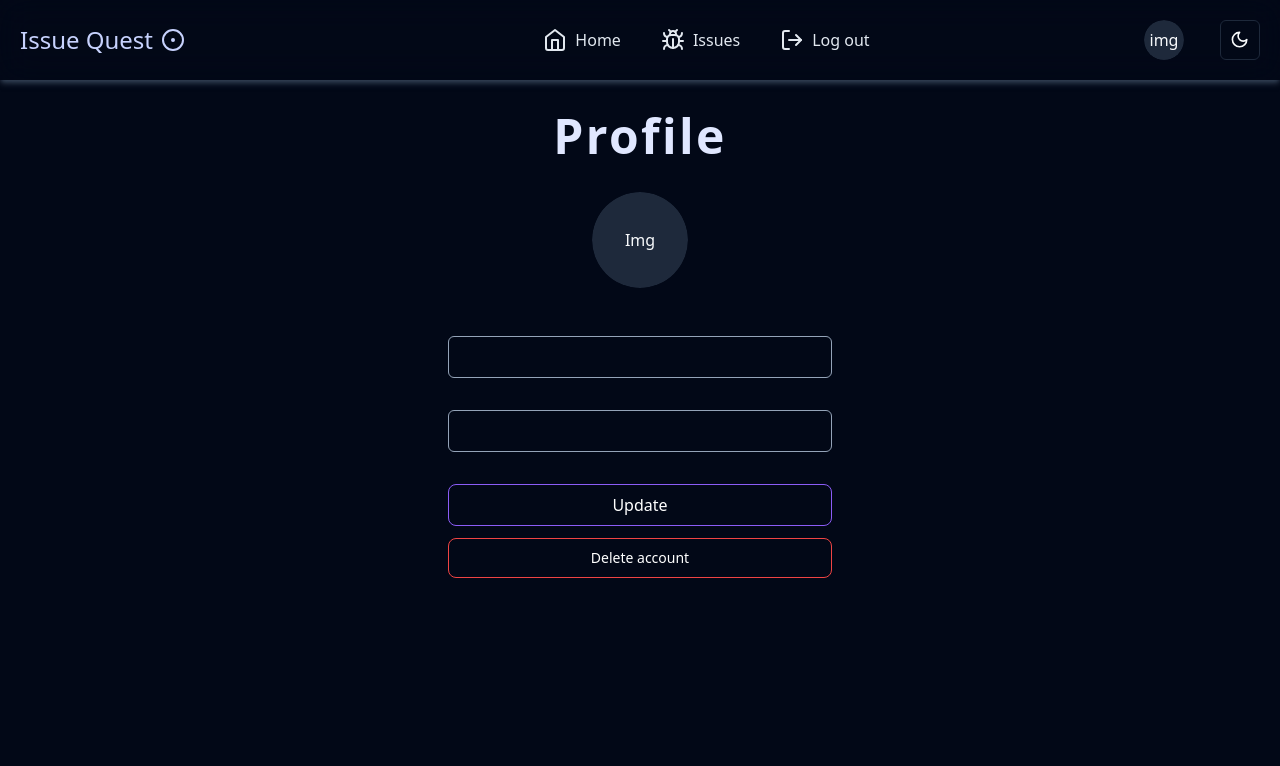
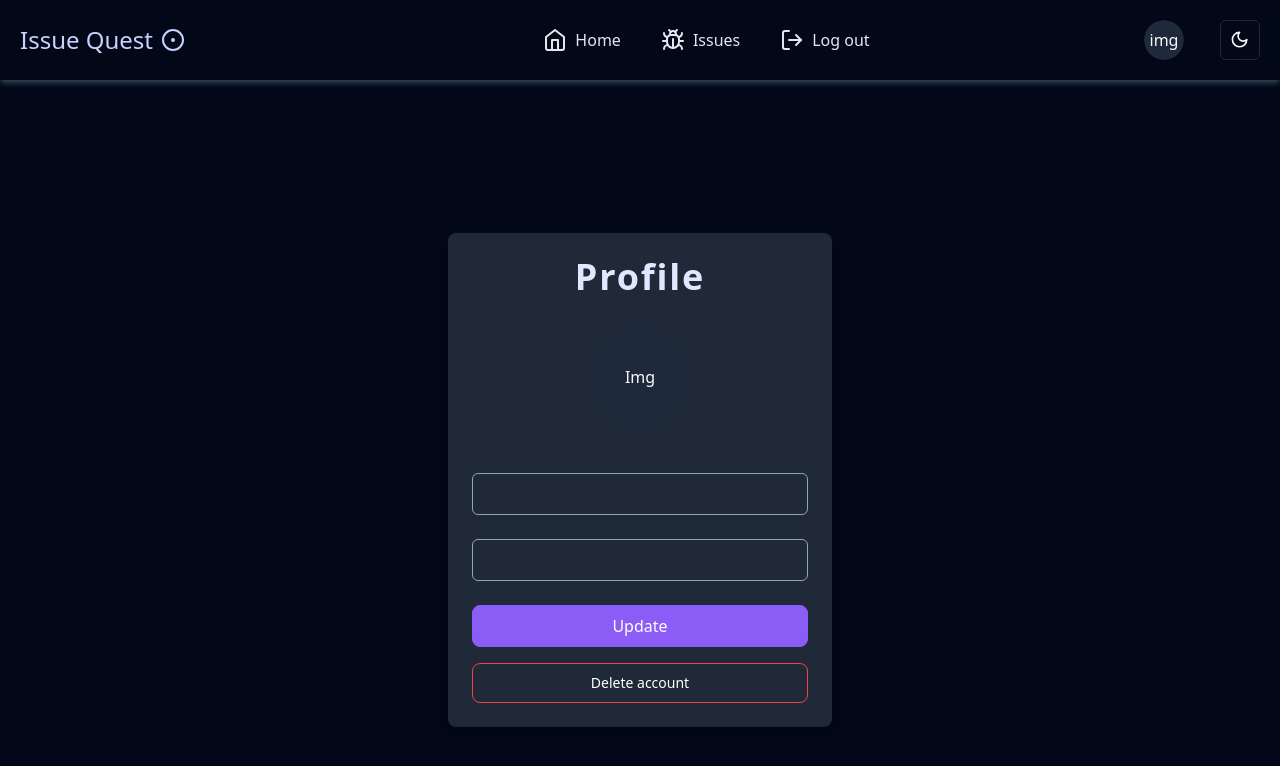
Before and after one commit to Anushka200310/issue-quest, a React (Vite) app in the folder client/: page /profile in a window 1280 px wide. Shown: the top 766 px of the page. Built offline with nearby package versions, Linux system fonts and the light colour scheme; no server answers; sample sign-in values are in the browser's storage.

Commit message:
Improved profile page

```diff
--- a/client/src/pages/Profile.jsx
+++ b/client/src/pages/Profile.jsx
@@ -1,42 +1,216 @@
-import React, { useState, useEffect } from 'react'
+// import React, { useState, useEffect } from 'react'
+// import useAuth from '@/store/auth';
+// import { Link, Navigate } from 'react-router-dom';
+// import { Avatar, AvatarFallback, AvatarImage } from "@/components/ui/avatar"
+// import { Button } from "@/components/ui/button"
+// import {
+//   Popover,
+//   PopoverContent,
+//   PopoverTrigger,
+// } from "@/components/ui/popover"
+// import { useRef } from 'react';
+// import { getDownloadURL, getStorage, ref, uploadBytesResumable } from 'firebase/storage'
+// import { app } from '@/firebase';
+// import toast, { Toaster } from 'react-hot-toast';
+// import { useNavigate } from 'react-router-dom';
+
+// const Profile = () => {
+//     const { isLoggedIn, user, API, AuthToken } = useAuth();
+//     const fileRef = useRef(null)
+//     const [file, setFile] = useState(undefined)
+//     const [fileper, setFileper] = useState(0)
+//     const [fileUploadError, setFileUploadError] = useState(false)
+//     const [formData, setFormData] = useState({})
+
+//     const navigate = useNavigate();
+
+//     if(!isLoggedIn){
+//         return <Navigate to="/signup" />
+//     }
+
+//     useEffect(() => {
+//      if(file){
+//       handleFileUpload(file);
+//      }
+//     }, [file])
+
+
+//     const handleFileUpload = (file)=>{
+//       const storage = getStorage(app)
+//       const fileName = new Date().getTime() + file.name;
+//       const storageRef = ref(storage, fileName);
+//       const uploadTask = uploadBytesResumable(storageRef, file);
+
+//       uploadTask.on('state_changed',
+//       (snapshot) => {
+//         const progress = (snapshot.bytesTransferred / snapshot.totalBytes) * 100;
+//         setFileper(Math.round(progress))
+//         console.log('upload is ' + progress + '% done');
+//       },
+
+
+//       (error)=>{
+//         setFileUploadError(true)
+
+//       },
+
+//       ()=>{
+//         getDownloadURL(uploadTask.snapshot.ref).then((downloadURL) =>{
+//           setFormData({...formData, avatar: downloadURL})
+//         });
+//       }
+
+//       );
+
+//     }
+
+//     const handleChange = (e)=>{
+//       setFormData({...formData, [e.target.id]: e.target.value});
+//       console.log(formData);
+//     }
+
+//     const handleSubmit = async(e)=>{
+//       e.preventDefault();
+
+//       try {
+//         const res = await fetch(`${API}/api/user/update/${user._id}`, {
+//           method : "POST",
+//           headers : {
+//             'Content-Type' : 'application/json',
+//             Authorization : AuthToken,
+//           },
+//           body : JSON.stringify(formData)
+
+//         })
+
+//         const data = await res.json()
+//         console.log(data);
+
+//         if(res.ok){
+//           toast.success('Your info updated successfully');
+//         }
+//       } catch (error) {
+//         console.log(error)
+//       }
+
+//     }
+
+//     const handleDeleteUser = async()=>{
+//       try {
+//         const res = await fetch(`${API}/api/user/delete/${user._id}`, {
+//           method : "DELETE",
+//           headers : {
+//             'Content-Type' : 'application/json',
+//             Authorization : AuthToken,
+//           },
+//         })
+
+//         const data = await res.json()
+
+//         if(data.clearToken){
+//           localStorage.removeItem('token');
+//           navigate("/signup")
+//         }
+
+
+//       } catch (error) {
+//         console.log(error);
+//       }
+
+//     }
+
+//   return (
+//     <>
+//       <div className='mx-auto'>
+//         <h1 className='text-3xl sm:text-5xl text-center my-8 tracking-wider text-blue-950 font-bold dark:text-indigo-100'>Profile</h1>
+//         <form onSubmit={handleSubmit} className='flex flex-col items-center w-full'>
+
+//           <input type ='file' onChange={(e)=>setFile(e.target.files[0])} ref={fileRef} hidden accept='image/*' />
+
+//          <Avatar className='w-20 sm:w-24 h-20 sm:h-24 mb-6 ' onClick={()=>{fileRef.current.click()}}>
+//             <Link to='/profile'><AvatarImage src={formData.avatar || user.avatar} alt="profile picture" /></Link>
+//             <AvatarFallback>Img</AvatarFallback>
+//          </Avatar>
+
+//          <p className='mb-6'>
+//           {fileUploadError ? (<span>Error image upload</span>) : fileper > 0 && fileper < 100 ? (<span>{`uploading ${fileper}`}</span>) : fileper === 100 ? (<span className='text-green-600'>Image successfully uploaded</span>) : null}
+//          </p>
+
+//          <input defaultValue={user.name} id='name'  type="name" required onChange={handleChange} className='py-2 px-3 border border-slate-500 dark:bg-transparent dark:border-slate-400 dark:text-white rounded-md mb-8 w-[70%] lg:w-[30%] sm:w-[40%]' />
+//          <input defaultValue={user.email} id='email' type="email" required onChange={handleChange} className='py-2 px-3 dark:bg-transparent dark:text-white border border-slate-600 dark:border-slate-400 rounded-md mb-8 w-[70%] lg:w-[30%] sm:w-[40%]' />
+
+//          <button className='border px-6 py-2 rounded-lg hover:bg-violet-500 hover:text-white border-violet-500  dark:hover:border-none dark:hover:bg-violet-500 dark:border-violet-500 dark:bg-transparent dark:text-white w-[70%] lg:w-[30%] sm:w-[40%]'>Update</button>
+//          <Popover>
+//          <PopoverTrigger asChild>
+//          <Button variant='outline' className='border px-6 py-2 mt-3 rounded-lg border-red-500 hover:bg-red-600 hover:text-white dark:border-red-500 dark:hover:bg-red-500 dark:bg-transparent dark:text-white w-[70%] lg:w-[30%] sm:w-[40%]'>Delete account</Button>
+//          </PopoverTrigger>
+//          <PopoverContent className="w-80">
+//         <div className="grid gap-4">
+//           <div className="space-y-2">
+//             <h4 className="font-medium leading-none">Do you want to delete your account?</h4>
+//           </div>
+//           <div className="grid gap-2">
+//             <div className="grid grid-cols-2 items-center gap-4">
+//               <Button variant='outline' onClick={handleDeleteUser}>Yes</Button>
+//               <Link to='/' className='border border-input bg-background rounded-md text-center py-2 hover:bg-accent hover:text-accent-foreground'>No</Link>
+//             </div>
+//           </div>
+//         </div>
+//       </PopoverContent>
+//       </Popover>
+//         </form>
+//       </div>
+//       <Toaster />
+//     </>
+//   )
+// }
+
+// export default Profile;
+
+
+    //firebase storage
+    // allow read;
+    // allow write: if
+    // request.resource.size < 2 * 1024 * 1024 &&
+    // request.resource.contentType.matches('image/.*')
+
+
+
+    import React, { useState, useEffect, useRef } from 'react';
     import useAuth from '@/store/auth';
-import { Link, Navigate } from 'react-router-dom';
-import { Avatar, AvatarFallback, AvatarImage } from "@/components/ui/avatar"
-import { Button } from "@/components/ui/button"
+    import { Link, Navigate, useNavigate } from 'react-router-dom';
+    import { Avatar, AvatarFallback, AvatarImage } from "@/components/ui/avatar";
+    import { Button } from "@/components/ui/button";
     import {
       Popover,
       PopoverContent,
       PopoverTrigger,
-} from "@/components/ui/popover"
-import { useRef } from 'react';
-import { getDownloadURL, getStorage, ref, uploadBytesResumable } from 'firebase/storage'
+    } from "@/components/ui/popover";
+    import { getDownloadURL, getStorage, ref, uploadBytesResumable } from 'firebase/storage';
     import { app } from '@/firebase';
     import toast, { Toaster } from 'react-hot-toast';
-import { useNavigate } from 'react-router-dom';
 
     const Profile = () => {
       const { isLoggedIn, user, API, AuthToken } = useAuth();
-    const fileRef = useRef(null)
-    const [file, setFile] = useState(undefined)
-    const [fileper, setFileper] = useState(0)
-    const [fileUploadError, setFileUploadError] = useState(false)
-    const [formData, setFormData] = useState({})
-
+      const fileRef = useRef(null);
+      const [file, setFile] = useState(undefined);
+      const [fileper, setFileper] = useState(0);
+      const [fileUploadError, setFileUploadError] = useState(false);
+      const [formData, setFormData] = useState({});
       const navigate = useNavigate();
 
-    if(!isLoggedIn){
-        return <Navigate to="/signup" />
+      if (!isLoggedIn) {
+        return <Navigate to="/signup" />;
       }
 
       useEffect(() => {
-     if(file){
+        if (file) {
           handleFileUpload(file);
         }
-    }, [file])
+      }, [file]);
 
-
-    const handleFileUpload = (file)=>{
-      const storage = getStorage(app)
+      const handleFileUpload = (file) => {
+        const storage = getStorage(app);
         const fileName = new Date().getTime() + file.name;
         const storageRef = ref(storage, fileName);
         const uploadTask = uploadBytesResumable(storageRef, file);
@@ -44,115 +218,84 @@ const Profile = () => {
         uploadTask.on('state_changed',
           (snapshot) => {
             const progress = (snapshot.bytesTransferred / snapshot.totalBytes) * 100;
-        setFileper(Math.round(progress))
-        console.log('upload is ' + progress + '% done');
+            setFileper(Math.round(progress));
           },
-
-
-      (error)=>{
-        setFileUploadError(true)
-
+          (error) => {
+            setFileUploadError(true);
           },
-
-      ()=>{
-        getDownloadURL(uploadTask.snapshot.ref).then((downloadURL) =>{
-          setFormData({...formData, avatar: downloadURL})
+          () => {
+            getDownloadURL(uploadTask.snapshot.ref).then((downloadURL) => {
+              setFormData({ ...formData, avatar: downloadURL });
             });
           }
+        );
+      };
 
-      );
+      const handleChange = (e) => {
+        setFormData({ ...formData, [e.target.id]: e.target.value });
+      };
 
-    }
-
-    const handleChange = (e)=>{
-      setFormData({...formData, [e.target.id]: e.target.value});
-      console.log(formData);
-    }
-
-    const handleSubmit = async(e)=>{
+      const handleSubmit = async (e) => {
         e.preventDefault();
-
         try {
           const res = await fetch(`${API}/api/user/update/${user._id}`, {
-          method : "POST",
-          headers : {
-            'Content-Type' : 'application/json',
-            Authorization : AuthToken,
+            method: "POST",
+            headers: {
+              'Content-Type': 'application/json',
+              Authorization: AuthToken,
             },
-          body : JSON.stringify(formData)
-
-        })
-
-        const data = await res.json()
-        console.log(data);
-
-        if(res.ok){
+            body: JSON.stringify(formData)
+          });
+          const data = await res.json();
+          if (res.ok) {
             toast.success('Your info updated successfully');
           }
         } catch (error) {
-        console.log(error)
+          console.log(error);
         }
+      };
 
-    }
-
-    const handleDeleteUser = async()=>{
+      const handleDeleteUser = async () => {
         try {
           const res = await fetch(`${API}/api/user/delete/${user._id}`, {
-          method : "DELETE",
-          headers : {
-            'Content-Type' : 'application/json',
-            Authorization : AuthToken,
+            method: "DELETE",
+            headers: {
+              'Content-Type': 'application/json',
+              Authorization: AuthToken,
             },
-        })
-
-        const data = await res.json()
-
-        if(data.clearToken){
+          });
+          const data = await res.json();
+          if (data.clearToken) {
             localStorage.removeItem('token');
-          navigate("/signup")
+            navigate("/signup");
           }
-
-
-        // if(res.ok){
-        //   navigate("/signup")
-        // }
         } catch (error) {
           console.log(error);
         }
+      };
 
-    }
-
-    //firebase storage
-    // allow read;
-    // allow write: if
-    // request.resource.size < 2 * 1024 * 1024 &&
-    // request.resource.contentType.matches('image/.*')
       return (
         <>
-      <div className='mx-auto'>
-        <h1 className='text-3xl sm:text-5xl text-center my-8 tracking-wider text-blue-950 font-bold dark:text-indigo-100'>Profile</h1>
-        <form onSubmit={handleSubmit} className='flex flex-col items-center w-full'>
-
-          <input type ='file' onChange={(e)=>setFile(e.target.files[0])} ref={fileRef} hidden accept='image/*' />
-
-         <Avatar className='w-20 sm:w-24 h-20 sm:h-24 mb-6 ' onClick={()=>{fileRef.current.click()}}>
-            <Link to='/profile'><AvatarImage src={formData.avatar || user.avatar} alt="profile picture" /></Link>
+          <div className='flex justify-center items-center min-h-screen'>
+            <div className='bg-white dark:bg-gray-800 p-6 rounded-lg shadow-lg w-[90%] sm:w-[50%] lg:w-[30%]'>
+              <h1 className='text-3xl sm:text-4xl text-center mb-8 tracking-wider text-blue-950 font-bold dark:text-indigo-100'>Profile</h1>
+              <form onSubmit={handleSubmit} className='flex flex-col items-center'>
+                <input type='file' onChange={(e) => setFile(e.target.files[0])} ref={fileRef} hidden accept='image/*' />
+                <Avatar className='w-24 h-24 mb-6 cursor-pointer' onClick={() => { fileRef.current.click() }}>
+                  <AvatarImage src={formData.avatar || user.avatar} alt="profile picture" />
                   <AvatarFallback>Img</AvatarFallback>
                 </Avatar>
-
                 <p className='mb-6'>
-          {fileUploadError ? (<span>Error image upload</span>) : fileper > 0 && fileper < 100 ? (<span>{`uploading ${fileper}`}</span>) : fileper === 100 ? (<span className='text-green-600'>Image successfully uploaded</span>) : null}
+                  {fileUploadError ? (<span>Error image upload</span>) : fileper > 0 && fileper < 100 ? (<span>{`uploading ${fileper}%`}</span>) : fileper === 100 ? (<span className='text-green-600'>Image successfully uploaded</span>) : null}
                 </p>
-
-         <input defaultValue={user.name} id='name'  type="name" required onChange={handleChange} className='py-2 px-3 border border-slate-500 dark:bg-transparent dark:border-slate-400 dark:text-white rounded-md mb-8 w-[70%] lg:w-[30%] sm:w-[40%]' />
-         <input defaultValue={user.email} id='email' type="email" required onChange={handleChange} className='py-2 px-3 dark:bg-transparent dark:text-white border border-slate-600 dark:border-slate-400 rounded-md mb-8 w-[70%] lg:w-[30%] sm:w-[40%]' />
-
-         <button className='border px-6 py-2 rounded-lg hover:bg-violet-500 hover:text-white border-violet-500  dark:hover:border-none dark:hover:bg-violet-500 dark:border-violet-500 dark:bg-transparent dark:text-white w-[70%] lg:w-[30%] sm:w-[40%]'>Update</button>
+                <input defaultValue={user.name} id='name' type="name" required onChange={handleChange} className='py-2 px-3 border border-slate-500 dark:bg-transparent dark:border-slate-400 dark:text-white rounded-md mb-6 w-full' />
+                <input defaultValue={user.email} id='email' type="email" required onChange={handleChange} className='py-2 px-3 dark:bg-transparent dark:text-white border border-slate-600 dark:border-slate-400 rounded-md mb-6 w-full' />
+                <button className='border px-6 py-2 rounded-lg bg-violet-500 text-white dark:border-violet-500 w-full mb-4'>Update</button>
                 <Popover>
                   <PopoverTrigger asChild>
-         <Button variant='outline' className='border px-6 py-2 mt-3 rounded-lg border-red-500 hover:bg-red-600 hover:text-white dark:border-red-500 dark:hover:bg-red-500 dark:bg-transparent dark:text-white w-[70%] lg:w-[30%] sm:w-[40%]'>Delete account</Button>
+                    <Button variant='outline' className='border px-6 py-2 rounded-lg border-red-500 hover:bg-red-600 hover:text-white dark:border-red-500 dark:hover:bg-red-500 dark:bg-transparent dark:text-white w-full'>Delete account</Button>
                   </PopoverTrigger>
-         <PopoverContent className="w-80">
+                  <PopoverContent className="w-full">
                     <div className="grid gap-4">
                       <div className="space-y-2">
                         <h4 className="font-medium leading-none">Do you want to delete your account?</h4>
@@ -168,9 +311,10 @@ const Profile = () => {
                 </Popover>
               </form>
             </div>
+          </div>
           <Toaster />
         </>
-  )
+      );
     }
 
     export default Profile;
```
Also changed, not shown: client/src/pages/Home.jsx (+1 -6 lines). Lines whose indentation alone changed are shown as unchanged.
